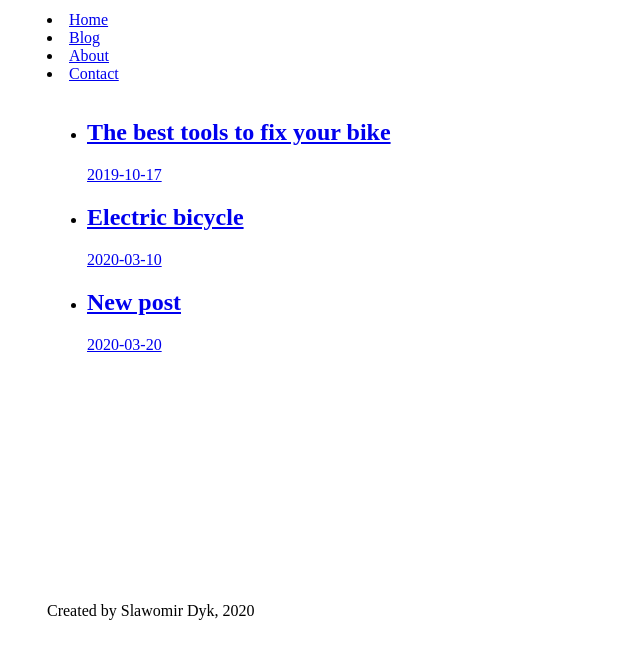
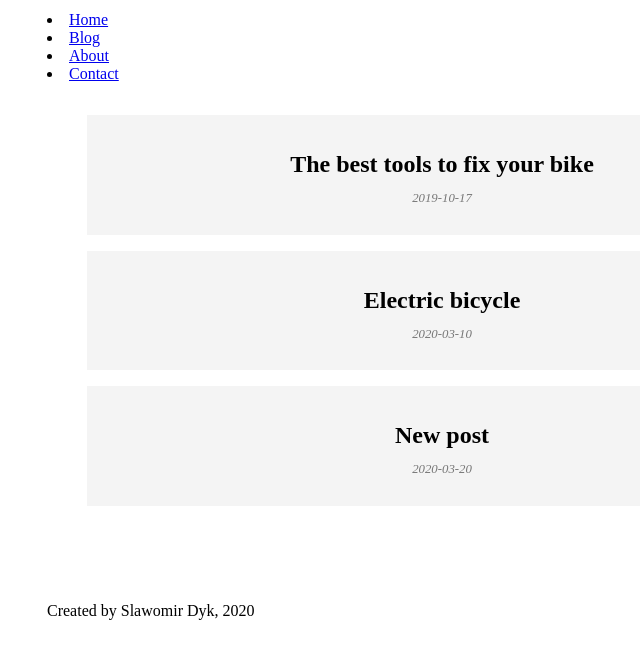
Before and after one commit to Slav666/gatsby-web-site, a Gatsby site: page /blog in a window 1280 px wide. Shown: the part 148-806 px from the top of the page, without its empty margins (218-858 px from the left). Built offline with nearby package versions, Linux system fonts and the light colour scheme; Gatsby itself is replaced by a stand-in of ours.

Commit message:
Add some styling for pages/blog.js

```diff
--- a/src/pages/blog.js
+++ b/src/pages/blog.js
@@ -1,5 +1,6 @@
 import React from "react"
 import { Link, graphql, useStaticQuery } from "gatsby"
+import blogStyle from "./blog.module.scss"
 
 import Layout from "../components/layout"
 
@@ -23,10 +24,10 @@ const BlogPage = () => {
   `)
   return (
     <Layout>
-      <ul>
+      <ul className={blogStyle.post}>
         {data.allMarkdownRemark.edges.map(edge => {
           return (
-            <li>
+            <li className={blogStyle.post}>
               <Link to={`/blog/${edge.node.fields.slug}`}>
                 <h2>{edge.node.frontmatter.title}</h2>
                 <p>{edge.node.frontmatter.date}</p>
--- /dev/null
+++ b/src/pages/blog.module.scss
@@ -0,0 +1,26 @@
+.post {
+  list-style-type: none;
+}
+.post {
+  margin: 1rem 0;
+  a {
+    background: #f4f4f4;
+    color: #000000;
+    display: block;
+    padding: 1rem;
+    text-decoration: none;
+    text-align: center;
+  }
+
+  a:hover {
+    background: #e4e4e4;
+  }
+  h2 {
+    margin-bottom: 0;
+  }
+  p {
+    color: #777777;
+    font-size: 0.8rem;
+    font-style: italic;
+  }
+}
```
